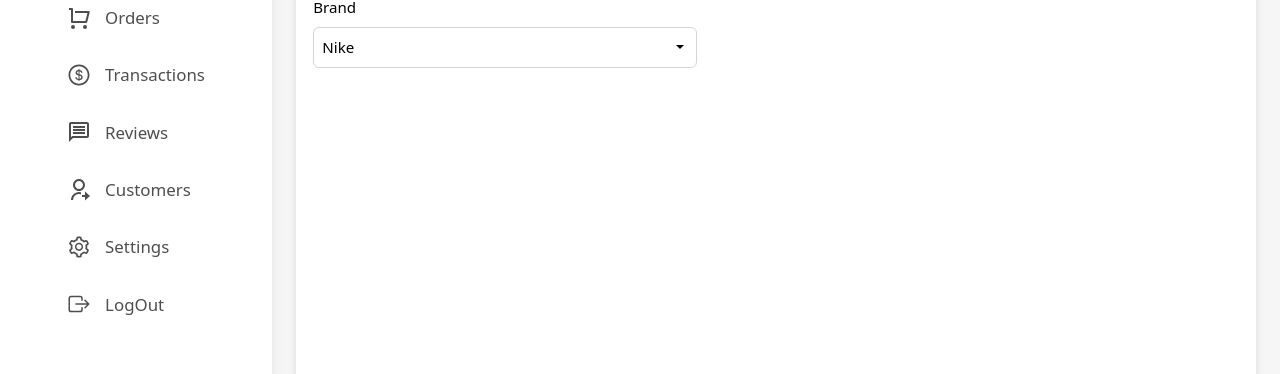
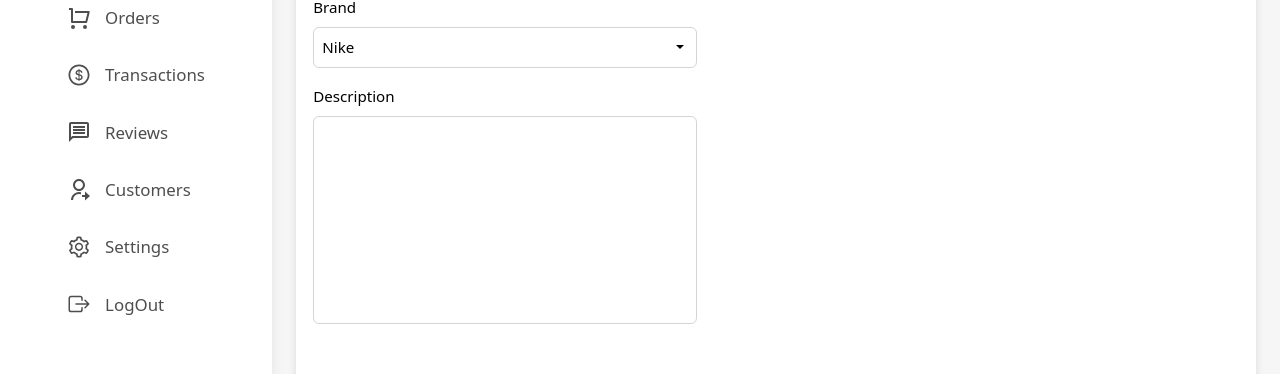
Before and after one commit to danishiiqb/brance_dev, a React (Create React App) app in the folder client/: page /admin/create-product in a window 1280 px wide. Shown: the part 287-661 px from the top of the page. Built offline with nearby package versions, Linux system fonts and the light colour scheme; the HTML template or start-up script is replaced by a standard one; what tailwindcss-typography would draw is missing.

Commit message:
fixed dropdown state update issue

```diff
--- a/client/src/components/DashBoard/MainInfo/NewProductAdd/DropDown.js
+++ b/client/src/components/DashBoard/MainInfo/NewProductAdd/DropDown.js
@@ -1,18 +1,19 @@
-import React, { useState } from "react";
+import React, { useEffect, useState } from "react";
 import { IoMdArrowDropdown } from "react-icons/io";
 
-function DropDown({ dropdownList }) {
+function DropDown({ dropdownList, notifyParentOfSelected = null }) {
   const [dropdown, expandDropDown] = useState(false);
   const [selected, setSelected] = useState(dropdownList[0]);
+
   return (
-    <ul className={`  relative   mt-2  text-small  font-regular`}>
+    <ul className={`relative   mt-2  text-small  font-regular`}>
       <li
         onClick={() => {
           expandDropDown((prev) => !prev);
         }}
         className={`flex ${
           dropdown ? "shadow-sm rounded-t-md border-b-0" : "rounded-md "
-        }  cursor-pointer border-gray-300 border-[.5px]border-gray-300 border-[.5px] p-2 justify-between  items-center `}
+        }  cursor-pointer border-gray-300 border-[.5px]border-gray-300 border-[.5px] p-2 justify-between  items-center capitalize `}
       >
         <div>{selected}</div>
         <IoMdArrowDropdown className="w-4 h-4"></IoMdArrowDropdown>
@@ -27,10 +28,11 @@ function DropDown({ dropdownList }) {
               <li
                 onClick={() => {
                   setSelected(elem);
+                  notifyParentOfSelected && notifyParentOfSelected(elem);
                   expandDropDown(false);
                 }}
                 key={idx}
-                className="p-2 bg-white relative border-gray-300 border-r-[.5px] border-l-[.5px] hover:bg-gray-50 last:border-b-[.5px] last:rounded-b-md  cursor-pointer "
+                className="p-2 bg-white relative border-gray-300 border-r-[.5px] border-l-[.5px] hover:bg-gray-50 capitalize last:border-b-[.5px] last:rounded-b-md  cursor-pointer "
               >
                 {elem}
               </li>
--- a/client/src/components/DashBoard/MainInfo/NewProductAdd/NewProductForm.js
+++ b/client/src/components/DashBoard/MainInfo/NewProductAdd/NewProductForm.js
@@ -1,20 +1,77 @@
-import React, { useRef, useState } from "react";
+import React, { useEffect, useRef, useState } from "react";
 import DropDown from "./DropDown";
-
+import {
+  AiOutlineBold,
+  AiOutlineItalic,
+  AiOutlineSmile,
+  AiOutlineUnderline
+} from "react-icons/ai";
 function NewProductForm() {
   const { current: dropdownList } = useRef([
-    "Jacket & Coats",
-    "Hoodies & SweatShirts",
-    "Tshirts & Polos",
-    "Joggers",
-    "Shirts",
-    "Jeans",
-    "LoungeWear",
-    "Pants & Chinos",
-    "Socks",
-    "Sets & OutFits",
-    "Jumpers & KnitWear"
+    {
+      name: "Jacket & Coats",
+      style: [
+        "Leather",
+        "OverCoat",
+        "PullOver",
+        "Biker",
+        "Bomber Jacket",
+        "Parkas",
+        "Denim Jacket",
+        "Track",
+        "Varsity",
+        "Wind Breaker",
+        "Other"
+      ]
+    },
+    { name: "Hoodies & SweatShirts", style: [] },
+    {
+      name: "Tshirts & Polos",
+      style: [
+        "LongLine",
+        "Muscle",
+        "Oversized",
+        "Other",
+        "Regular",
+        "Relaxed",
+        "Similar",
+        "Other"
+      ]
+    },
+    {
+      name: "Joggers",
+      style: ["cargo", "Cigarette", "Cropped", "slim", "relaxed", "other"]
+    },
+    {
+      name: "Shirts",
+      style: ["Denim", "Oxford", "Regular", "Relaxed", "Slim", "Other"]
+    },
+    { name: "Jeans", style: ["Slim", "Tapered", "Regular", "Other"] },
+    { name: "LoungeWear", style: ["Other"] },
+    {
+      name: "Pants & Chinos",
+      style: ["cargo", "Cigarette", "Cropped", "slim", "relaxed", "other"]
+    },
+    { name: "Socks", style: ["Other"] },
+    { name: "Sets & OutFits", style: ["Other"] },
+    {
+      name: "Jumpers & KnitWear",
+      style: ["Oversized", "regular", "relaxed", "other"]
+    }
   ]);
+  let [dropDownListSelection, setFromDropDownListSelection] = useState("");
+
+  const style = useRef(null);
+
+  function selectedFromList(element) {
+    let foundStyle = dropdownList.find((elem) => {
+      return elem.name === element;
+    });
+    if (foundStyle) {
+      style.current = foundStyle.style;
+      setFromDropDownListSelection(element);
+    }
+  }
   return (
     <div>
       <div>
@@ -31,14 +88,17 @@ function NewProductForm() {
       <div className="flex mt-4 space-x-3">
         <div className="flex-1">
           <div className="font-medium text-small">Category</div>
-          <DropDown dropdownList={dropdownList}></DropDown>
+          <DropDown
+            dropdownList={dropdownList.map((elem) => elem.name)}
+            notifyParentOfSelected={selectedFromList}
+          ></DropDown>
         </div>
         <div className="w-24">
           <div className="font-medium text-small">For</div>
           <DropDown dropdownList={["Mens", "Boys"]}></DropDown>
         </div>
       </div>
-      <div>
+
       <div className="mt-4">
         <div className="font-medium text-small">Brand</div>
         <DropDown
@@ -56,6 +116,24 @@ function NewProductForm() {
           ]}
         ></DropDown>
       </div>
+      {dropDownListSelection && (
+        <div className="mt-4">
+          <div className="font-medium text-small">Style</div>
+          <DropDown
+            key={dropDownListSelection}
+            dropdownList={style.current}
+          ></DropDown>
+        </div>
+      )}
+
+      <div className="mt-4">
+        <label className="font-medium text-small" htmlFor="description">
+          Description
+        </label>
+        <textarea
+          className="resize-none block mt-2 w-96 h-52 border-gray-300 border-[.5px] focus:border-[#FF385C]  focus:outline-none transition-all duration-200 text-small rounded-md py-2 px-2"
+          contentEditable="true"
+        ></textarea>
       </div>
     </div>
   );
```
Lines whose indentation alone changed are shown as unchanged.
